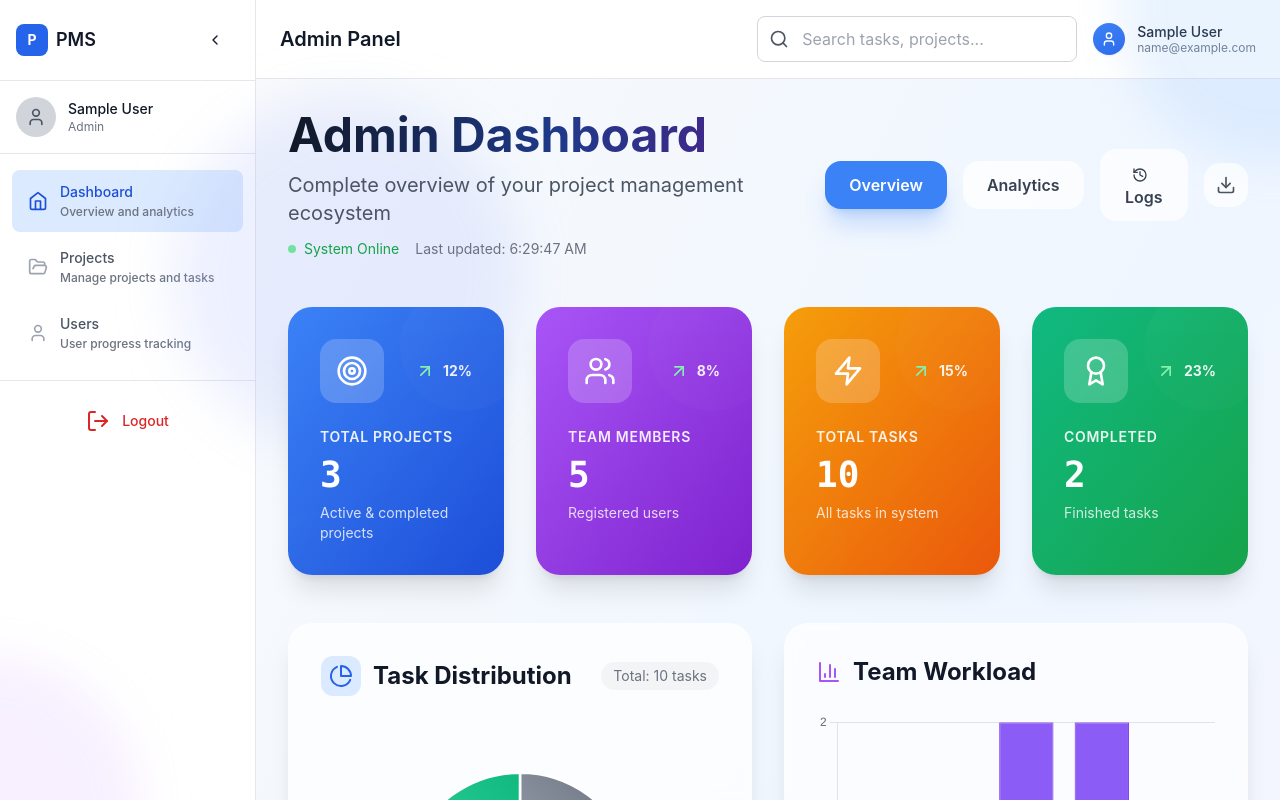
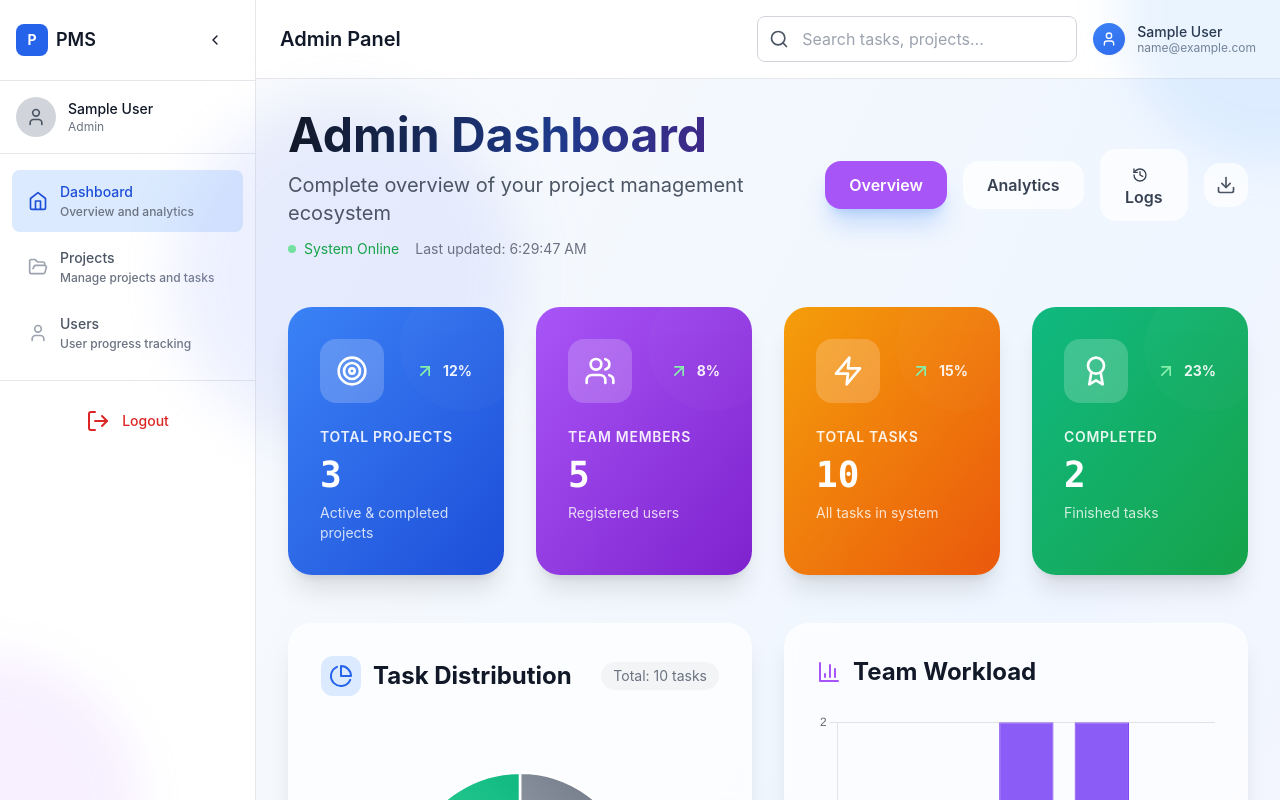
Before and after one commit to HetD1004/PMS, a React app: page /admin in a window 1280 px wide. Built offline with nearby package versions, Linux system fonts and the light colour scheme; sample sign-in values are in the browser's storage; the HTML template or start-up script is replaced by a standard one.

Commit message:
Update UserDashboard and AdminDashboard

```diff
--- a/src/components/admin/AdminDashboard.jsx
+++ b/src/components/admin/AdminDashboard.jsx
@@ -41,7 +41,8 @@ const AdminDashboard = () => {
   const [tooltipPosition, setTooltipPosition] = useState({ x: 0, y: 0 });
   const [logFilter, setLogFilter] = useState('all');
   const [logSearch, setLogSearch] = useState('');
-  const stats = getStatistics();  const downloadData = () => {
+  const stats = getStatistics();
+   const downloadData = () => {
     const dashboardData = {
       statistics: stats,
       projects: allProjects,
@@ -262,7 +263,7 @@ const AdminDashboard = () => {
                 className={`
                   px-6 py-3 rounded-2xl font-semibold transition-all duration-300
                   ${activeView === 'overview'
-                    ? 'bg-blue-500 text-white shadow-xl shadow-blue-500/25'
+                    ? 'bg-purple-500 text-white shadow-xl shadow-blue-500/25'
                     : 'bg-white/70 text-gray-700 hover:bg-white hover:shadow-lg'
                   }
                 `}
--- a/src/components/shared/Button.jsx
+++ b/src/components/shared/Button.jsx
@@ -1,4 +1,3 @@
-import React from 'react';
 
 const Button = ({
   children,
--- a/src/components/user/UserDashboard.jsx
+++ b/src/components/user/UserDashboard.jsx
@@ -265,7 +265,7 @@ const UserDashboard = () => {
           <div className="flex items-center justify-between mb-6">
             <div className="space-y-2">
               <h1 className="text-4xl font-bold bg-gradient-to-r from-gray-900 via-blue-900 to-purple-900 bg-clip-text text-transparent">
-                Welcome back, {currentUser.name}! 👋
+                Welcome back, {currentUser.name}!
               </h1>
               <p className="text-gray-600 text-lg">
                 Ready to conquer your tasks today? Let's make it happen!
@@ -277,7 +277,7 @@ const UserDashboard = () => {
                 className={`
                   px-4 py-2 rounded-xl font-medium transition-all duration-200
                   ${activeView === 'overview'
-                    ? 'bg-blue-500 text-white shadow-lg'
+                    ? 'bg-purple-500 text-white shadow-lg'
                     : 'bg-white/70 text-gray-700 hover:bg-white hover:shadow-md'
                   }
                 `}
@@ -288,7 +288,7 @@ const UserDashboard = () => {
                 className={`
                   px-4 py-2 rounded-xl font-medium transition-all duration-200
                   ${activeView === 'analytics'
-                    ? 'bg-blue-500 text-white shadow-lg'
+                    ? 'bg-purple-500 text-white shadow-lg'
                     : 'bg-white/70 text-gray-700 hover:bg-white hover:shadow-md'
                   }
                 `}
```
